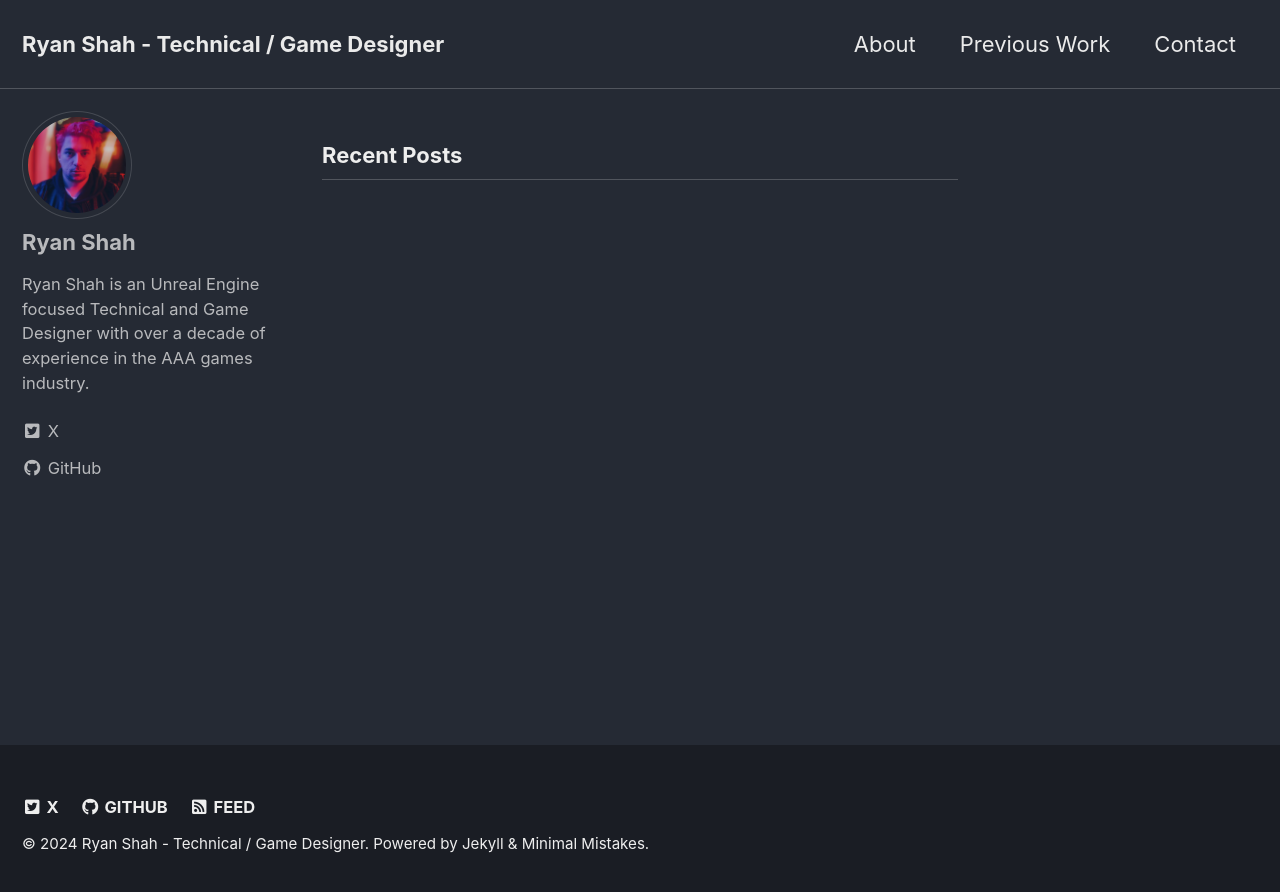
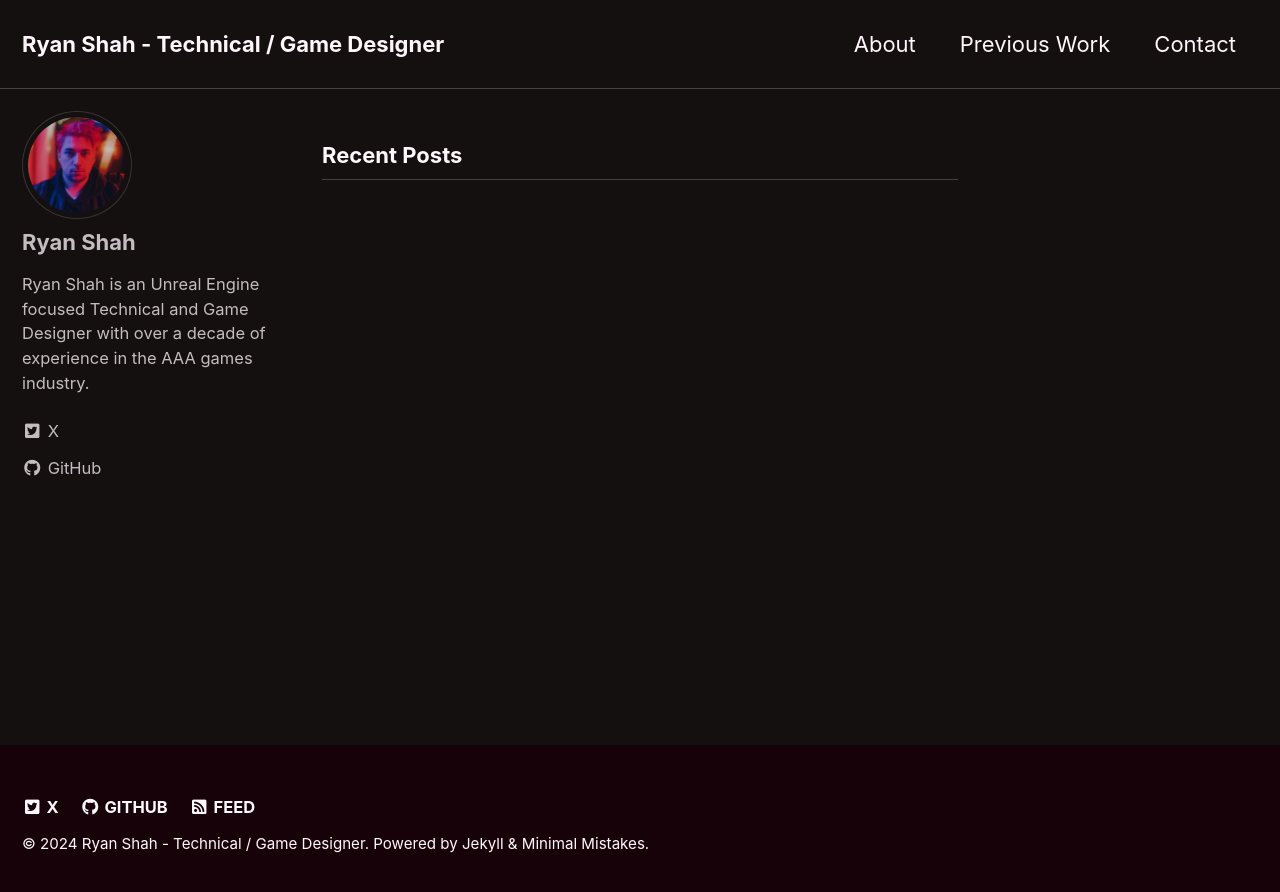
Before and after one commit to KITATUS/ryanshah.github.io, a Jekyll site: the page built from index.html, in a window 1280 px wide. Shown: the top 892 px of the page. Built offline with Jekyll 4.4.1, drawn with Linux system fonts in a browser that asks for light colours; cached includes are drawn as plain includes; the list of posts is cut into pages by our own code.

Commit message:
Update _config.yml

```diff
--- a/_config.yml
+++ b/_config.yml
@@ -19,7 +19,7 @@ description: >- # this means to ignore newlines until "baseurl:"
   Ryan Shah is an Unreal Engine focused Technical and Game Designer with over a decade of experience in the AAA games industry.
 twitter_username: KITATUSxFriends
 github_username: KITATUS
-minimal_mistakes_skin: dark
+minimal_mistakes_skin: neon
 search: false
 
 # Build settings
```
